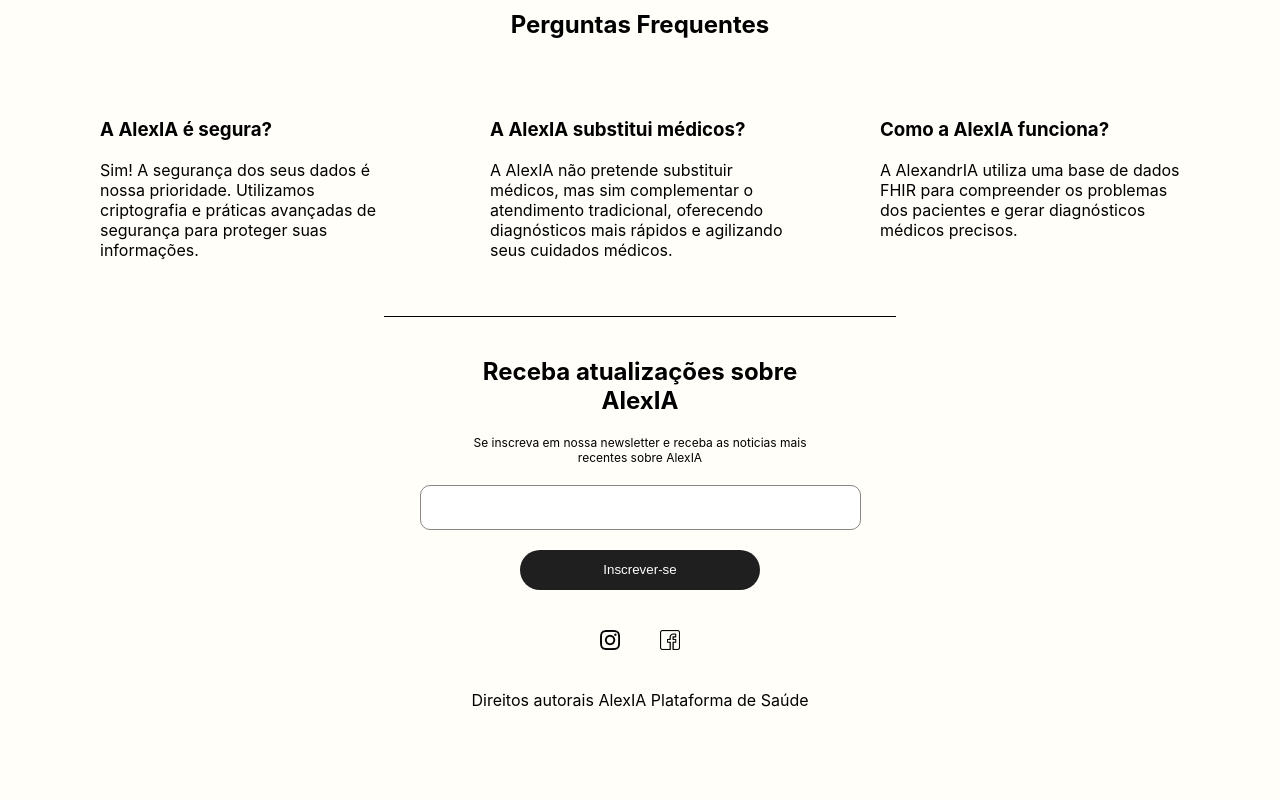
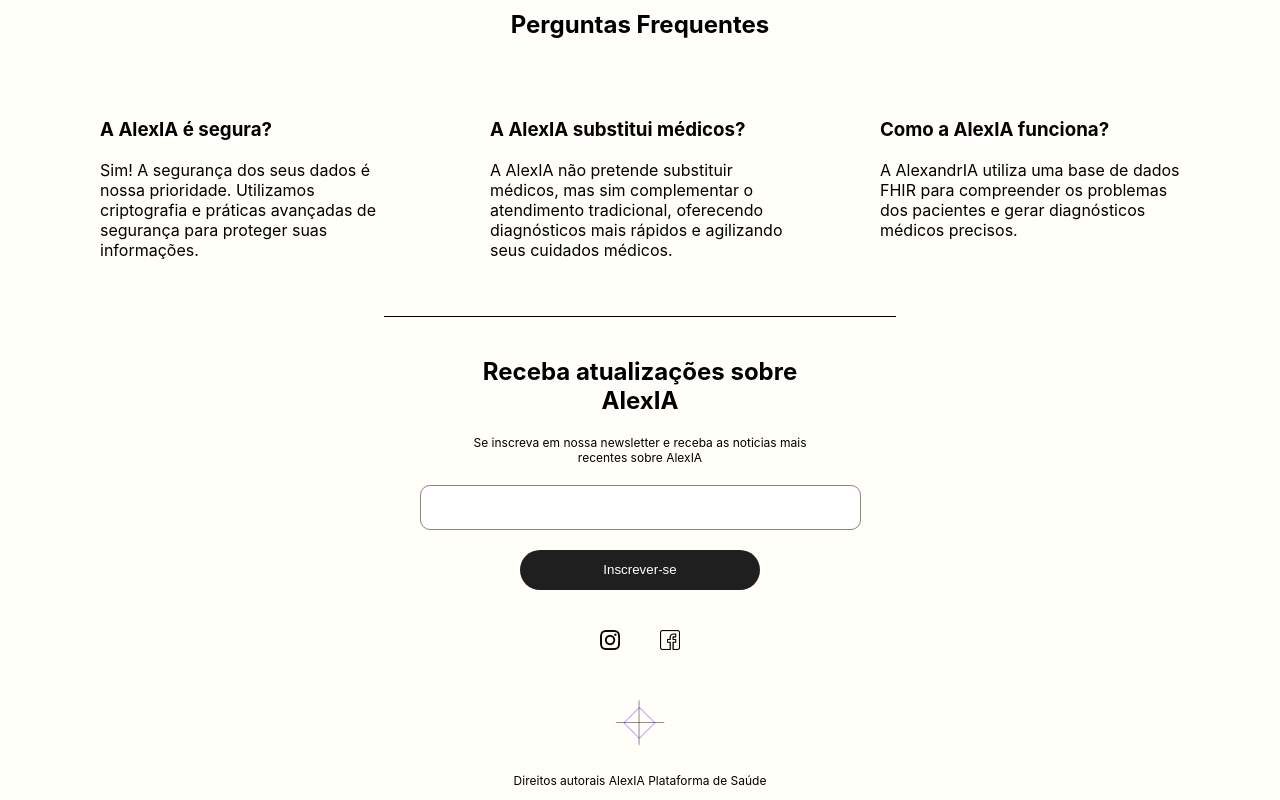
Before and after one commit to getulio-souza/alexIA-app, a React (Create React App) app: page / in a window 1280 px wide. Shown: the part 1527-2327 px from the top of the page. Before the commit the page ends 2237 px from the top, so only its background shows below. Built offline with nearby package versions, Linux system fonts and the light colour scheme.

Commit message:
feature: home-done-for-now

```diff
--- a/src/components/home-page/home.js
+++ b/src/components/home-page/home.js
@@ -44,6 +44,7 @@ import alexia from "../../assets/ia-second-example.jpg";
 import pacientAndDoctor from "../../assets/patient-and-doctor.jpg";
 import faceIcon from "../../assets/facebook.png";
 import InstaIcon from "../../assets/instagram.png";
+import lines from '../../assets/10.png'
 
 function home() {
   return (
@@ -165,7 +166,7 @@ function home() {
         </HomeNewsletterSocialMedia>
       </HomeNewsletter>
       <HomeFooter>
-        <HomeFooterIcon></HomeFooterIcon>
+        <HomeFooterIcon src={lines}></HomeFooterIcon>
         <HomeFooterCopyright>
           Direitos autorais AlexIA Plataforma de Saúde
         </HomeFooterCopyright>
--- a/src/components/home-page/home.styles.js
+++ b/src/components/home-page/home.styles.js
@@ -194,5 +194,10 @@ export const HomeFooter = styled.div`
   text-align:center;
 `;
 
-export const HomeFooterIcon = styled.div``;
-export const HomeFooterCopyright = styled.div``;
+export const HomeFooterIcon = styled.img`
+  width:90px;
+  color:#000;
+`;
+export const HomeFooterCopyright = styled.p`
+  font-size:12px;
+`;
```
Also changed, not shown: src/assets/10.png (added).
